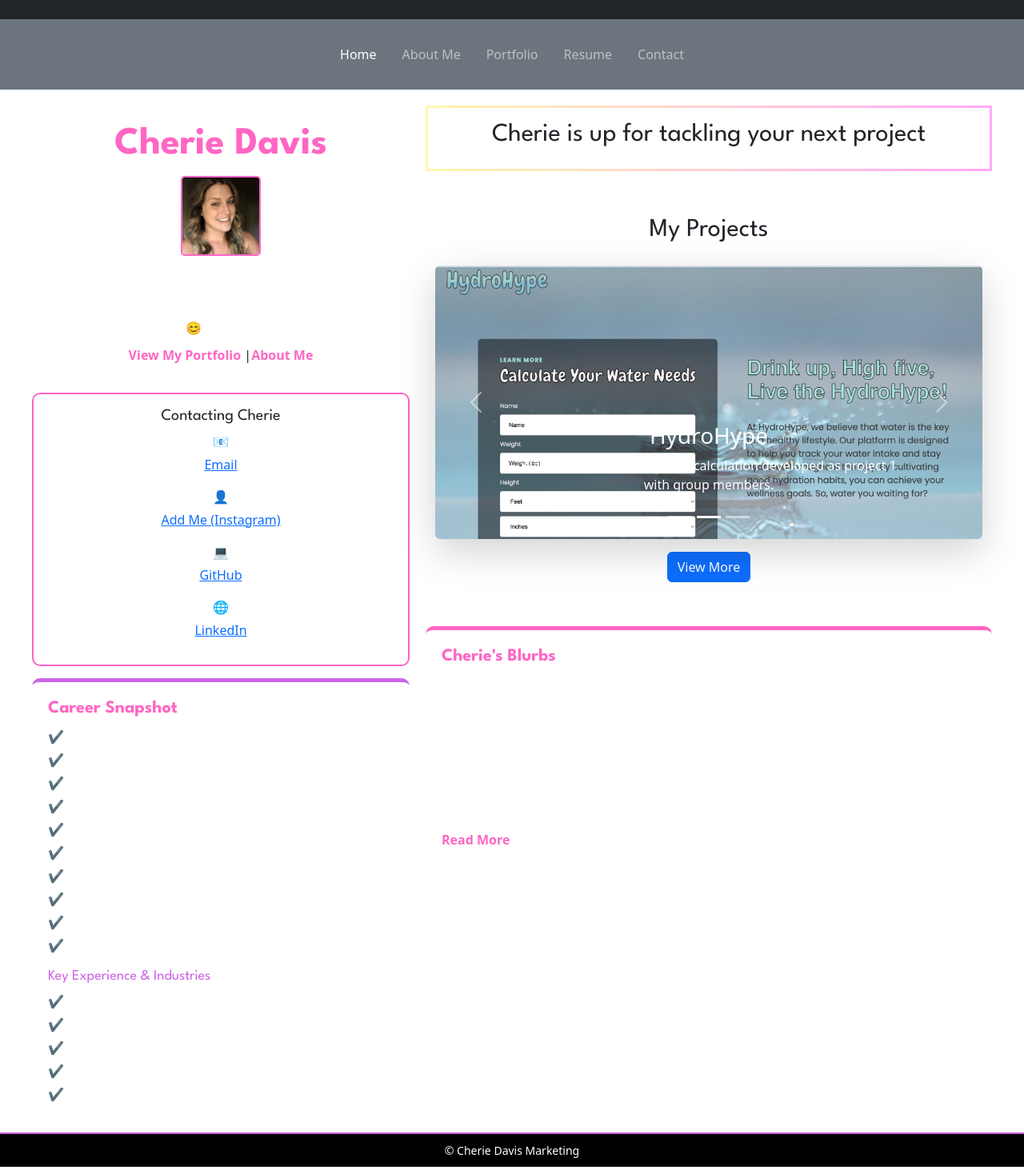
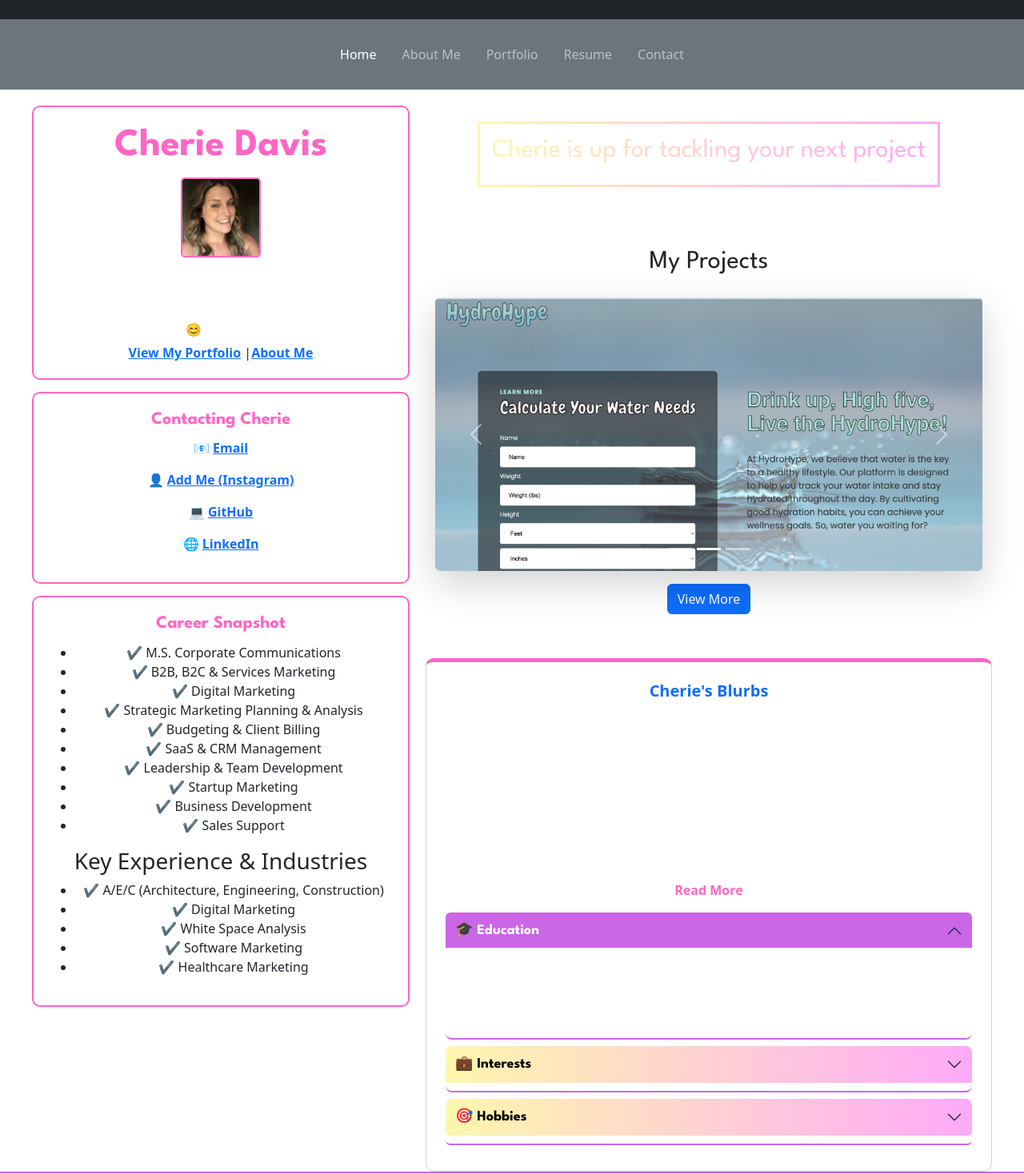
Before and after one commit to cdavis126/portfolio, a React (Vite) app: page / in a window 1280 px wide. Shown: the part 42-1510 px from the top of the page at 80% size. Built offline with nearby package versions, Linux system fonts and the light colour scheme.

Commit message:
updating home page

```diff
--- a/src/components/AboutMeSnippet.jsx
+++ b/src/components/AboutMeSnippet.jsx
@@ -1,19 +1,47 @@
 import '../styles/home.css';
+import Accordion from 'react-bootstrap/Accordion';
+import Card from 'react-bootstrap/Card';
 
 const AboutMeSnippet = () => {
   return (
-    <section className="about-me-snippet">
-      <h2>Cherie's Blurbs</h2>
-      <p>
+    <Card className="about-me-snippet p-4">
+      <Card.Title className="text-primary fw-bold">Cherie's Blurbs</Card.Title>
+      <Card.Text>
         Dedicated marketing and communications professional with over a decade of experience in the field.
         Expertise spans strategic communications, digital marketing, branding, social media, public relations,
         and marketing research. Recently, my focus has been on website development and SEO, leveraging my skills
         to create optimized, high-performing websites. I also have experience in marketing/competitive analysis,
         sponsorship development, and account management. Looking ahead, I plan to expand my portfolio with more
         apps and projects, integrating my marketing expertise with innovative digital solutions.
-      </p>
+      </Card.Text>
+
       <a href="/about" className="read-more">Read More</a>
-    </section>
+
+      {/* Bootstrap Accordion */}
+      <Accordion defaultActiveKey="0" className="mt-3">
+        <Accordion.Item eventKey="0">
+          <Accordion.Header>🎓 Education</Accordion.Header>
+          <Accordion.Body>
+            <p><strong>B.A. Public Relations</strong> - Marshall University</p>
+            <p><strong>M.S. Corporate & Public Communications</strong> - Florida State University</p>
+          </Accordion.Body>
+        </Accordion.Item>
+
+        <Accordion.Item eventKey="1">
+          <Accordion.Header>💼 Interests</Accordion.Header>
+          <Accordion.Body>
+            <p>SEO, Digital Marketing, Google Ads, AI & Websites</p>
+          </Accordion.Body>
+        </Accordion.Item>
+
+        <Accordion.Item eventKey="2">
+          <Accordion.Header>🎯 Hobbies</Accordion.Header>
+          <Accordion.Body>
+            <p>Reading, hanging with my cats, learning astrology, brewing beer, and running.</p>
+          </Accordion.Body>
+        </Accordion.Item>
+      </Accordion>
+    </Card>
   );
 };
 
--- a/src/components/ProjectsCarousel.jsx
+++ b/src/components/ProjectsCarousel.jsx
@@ -11,18 +11,10 @@ const ProjectsCarousel = () => {
       <Carousel className="shadow-lg rounded">
         <CarouselItem>
           <img src={project1} className="d-block w-100 rounded" alt="Programify" />
-          <Carousel.Caption>
-            <h3>Programify</h3>
-            <p>PERN stack application developed as project 2 with group members.</p>
-          </Carousel.Caption>
         </CarouselItem>
 
         <CarouselItem>
           <img src={project2} className="d-block w-100 rounded" alt="HydroHype" />
-          <Carousel.Caption>
-            <h3>HydroHype</h3>
-            <p>Water tracker and hydration calculation developed as project 1 with group members.</p>
-          </Carousel.Caption>
         </CarouselItem>
 
         <CarouselItem>
--- a/src/pages/home.jsx
+++ b/src/pages/home.jsx
@@ -3,7 +3,7 @@ import ContactBox from '../components/contactbox';
 import CareerSnapshot from '../components/CareerSnapshot';
 import StatusBox from '../components/statusbox';
 import ProjectsCarousel from '../components/ProjectsCarousel';
-import AboutMeSnippet from '../components/aboutMeSnippet';
+import AboutMeSnippet from '../components/AboutMeSnippet';
 import '../styles/home.css';
 
 const Home = () => {
--- a/src/styles/footer.css
+++ b/src/styles/footer.css
@@ -1,8 +1,8 @@
 .footer {
-    background-color: var(--bg-black);
-    color: var(--text-white);
-    text-align: center;
-    padding: 10px;
-    font-size: 14px;
-    border-top: 2px solid var(--secondary-purple);
-  }
+  background-color: rgba(203, 102, 230, 0.12); /* Soft transparent purple */
+  color: var(--text-white);
+  text-align: center;
+  padding: 20px 10px 10px; /* Added 20px top padding */
+  font-size: 14px;
+  border-top: 2px solid var(--secondary-purple);
+}
--- a/src/styles/global.css
+++ b/src/styles/global.css
@@ -1,7 +1,7 @@
-/* Import Google Fonts */
+/* ========== IMPORT GOOGLE FONTS ========== */
 @import url('https://fonts.googleapis.com/css2?family=League+Spartan:wght@400;700&family=Quicksand:wght@400;600&display=swap');
 
-/* Define CSS Variables */
+/* ========== DEFINE CSS VARIABLES ========== */
 :root {
   --primary-pink: #FF66C4;
   --secondary-purple: #CB66E6;
@@ -12,7 +12,7 @@
   --font-body: 'Quicksand', sans-serif;
 }
 
-/* Bootstrap-Compatible Global Styles */
+/* ========== GLOBAL BODY STYLES ========== */
 body {
   margin: 0;
   padding: 0;
@@ -21,13 +21,13 @@ body {
   font-family: var(--font-body);
 }
 
-/* Typography */
+/* ========== TYPOGRAPHY ========== */
 h1, h2 {
   font-family: var(--font-heading);
 }
 
 h1 {
-  font-size: 3rem; /* Bootstrap uses rem */
+  font-size: 3rem; /* Matches Bootstrap rem scaling */
   font-weight: bold;
   color: var(--primary-pink);
 }
@@ -42,29 +42,102 @@ p {
   color: var(--text-white);
 }
 
-/* Links */
+/* ========== LINKS ========== */
 a {
   text-decoration: none;
   color: var(--primary-pink);
+  font-weight: bold;
 }
 
 a:hover {
   color: var(--secondary-purple);
 }
 
-/* Bootstrap-Specific Adjustments */
+/* ========== BUTTON STYLES ========== */
 .btn-custom {
   background: var(--gradient);
   border: none;
   color: var(--text-white);
+  font-weight: bold;
 }
 
 .btn-custom:hover {
   background: var(--secondary-purple);
 }
 
-/* Bootstrap Grid Helper */
+/* ========== BOOTSTRAP GRID HELPERS ========== */
 .container {
   max-width: 1200px;
   padding: 1rem;
 }
+
+/* ========== BOX / CARD STYLES (RESTORED) ========== */
+.profile-box,
+.contact-box,
+.career-box,
+.projects-carousel,
+.about-me-snippet {
+  background-color: rgba(255, 255, 255, 0.1);
+  padding: 20px;
+  border-radius: 10px;
+  border: 2px solid var(--primary-pink);
+  text-align: center;
+}
+
+.profile-box h2,
+.contact-box h2,
+.career-box h2,
+.projects-carousel h2,
+.about-me-snippet h2 {
+  font-size: 22px;
+  font-family: var(--font-heading);
+  font-weight: bold;
+  color: var(--primary-pink);
+  margin-bottom: 10px;
+}
+
+/* ====== ACCORDION (PRESERVED & FIXED) ====== */
+.accordion {
+  background-color: transparent;
+  border-radius: 10px;
+  margin-top: 15px;
+}
+
+.accordion-item {
+  background: rgba(255, 255, 255, 0.1);
+  border: none;
+  border-bottom: 2px solid var(--secondary-purple); /* Accent Border */
+  border-radius: 8px;
+  margin-bottom: 8px;
+  overflow: hidden;
+}
+
+.accordion-button {
+  background: var(--gradient);
+  font-family: var(--font-heading);
+  font-size: 18px;
+  font-weight: bold;
+  color: var(--bg-black);
+  border: none;
+  box-shadow: none;
+  padding: 12px;
+}
+
+.accordion-button:hover {
+  background: var(--primary-pink);
+  color: var(--text-white);
+}
+
+.accordion-button:not(.collapsed) {
+  background: var(--secondary-purple);
+  color: var(--text-white);
+}
+
+.accordion-body {
+  font-size: 16px;
+  font-family: var(--font-body);
+  color: var(--text-white);
+  background-color: rgba(255, 255, 255, 0.05);
+  padding: 12px;
+  border-radius: 5px;
+}
--- a/src/styles/home.css
+++ b/src/styles/home.css
@@ -1,3 +1,4 @@
+/* ======= HOME PAGE LAYOUT ======= */
 .home {
   display: flex;
   gap: 20px;
@@ -22,16 +23,17 @@
   gap: 15px;
 }
 
-  /* Profile Box */
+/* ======= PROFILE SECTION ======= */
 .profile-box {
   background-color: rgba(255, 255, 255, 0.1);
   padding: 20px;
   border-radius: 10px;
   text-align: center;
+  border: 2px solid var(--primary-pink); /* Ensuring consistency */
 }
 
 .profile-name {
-    font-size: 48.2px; /* Matches brand font size */
+  font-size: 48.2px;
   font-family: var(--font-heading);
   font-weight: bold;
   color: var(--primary-pink);
@@ -50,163 +52,16 @@
   margin: 5px 0;
 }
 
-  .profile-links {
-    margin-top: 10px;
-  }
-
-  .profile-links a {
-    font-weight: bold;
-    color: var(--primary-pink);
-    text-decoration: none;
-  }
-
-  .profile-links a:hover {
-    color: var(--secondary-purple);
-  }
-
-
-  /* Mood (Optional Toggle Effect) */
-  .mood {
-    font-style: italic;
-    font-weight: bold;
-    color: var(--secondary-purple);
-  }
-
-  /* Contact Box */
-  .contact-box {
-    background-color: rgba(255, 255, 255, 0.1);
-    padding: 15px;
-    border-radius: 10px;
-    text-align: center;
-    border: 2px solid var(--primary-pink);
-  }
-
-  .contact-box h2 {
-    font-size: 20px;
-  }
-
-  .contact-box a {
-    display: block;
-    margin: 5px 0;
-  }
-
-  /* Career Snapshot */
-  .career-box {
-    background-color: rgba(255, 255, 255, 0.1);
-    padding: 20px;
-    border-radius: 10px;
-    border-top: 5px solid var(--secondary-purple); /* Thick top border */
-  }
-
-  .career-box h2 {
-    font-size: 22px;
-    font-family: var(--font-heading);
-    font-weight: bold;
-    color: var(--primary-pink);
-    margin-bottom: 10px;
-  }
-
-  .career-box h3 {
-    font-size: 18px;
-    font-family: var(--font-heading);
-    color: var(--secondary-purple);
-    margin-top: 15px;
-  }
-
-  .career-box ul {
-    list-style: none;
-    padding-left: 0;
-  }
-
-  .career-box li {
-    font-size: 16px;
-    font-family: var(--font-body);
-    color: var(--text-white);
-    margin-bottom: 5px;
-  }
-
-
-  /* Status Box */
-  .status-box {
-    border: 3px solid;
-    border-image: var(--gradient) 1;
-    padding: 15px;
-    text-align: center;
-    font-size: 20px;
-    font-weight: bold;
-  }
-
-  /* Project Carousel */
-  .projects-carousel {
-    padding: 15px;
-    background-color: rgba(255, 255, 255, 0.1);
-    border-radius: 10px;
-    text-align: center;
-  }
-
-  .projects-carousel h2 {
-    font-size: 22px;
-    font-family: var(--font-heading);
-    font-weight: bold;
-    color: var(--primary-pink);
-    margin-bottom: 10px;
-  }
-
-  /* Carousel text overlay */
-  .carousel-text {
-    position: absolute;
-    bottom: 10px;
-    left: 0;
-    width: 100%;
-    background: rgba(0, 0, 0, 0.7);
-    color: var(--text-white);
-    text-align: center;
-    padding: 10px;
-    border-radius: 0 0 10px 10px;
-  }
-
-  .carousel-text h3 {
-    font-size: 20px;
-    font-family: var(--font-heading);
-    font-weight: bold;
-    color: var(--primary-pink);
-  }
-
-  .carousel-text p {
-    font-size: 14px;
-    font-family: var(--font-body);
-    color: var(--text-white);
-    margin-top: 5px;
-  }
-
-  .view-more {
-    display: block;
-    text-align: center;
-    margin-top: 10px;
-    padding: 8px;
-    background: var(--gradient);
-    color: var(--bg-black);
-    font-weight: bold;
-    text-transform: uppercase;
-    border-radius: 5px;
-    width: fit-content;
-    margin-left: auto;
-    margin-right: auto;
-  }
-
-  .view-more:hover {
-    opacity: 0.8;
-  }
-
-
-  /* About Me Snippet */
+/* ======= ABOUT ME SNIPPET ======= */
 .about-me-snippet {
   background-color: rgba(255, 255, 255, 0.1);
   padding: 20px;
   border-radius: 10px;
-    border-top: 5px solid var(--primary-pink); /* Thick top border */
+  border-top: 5px solid var(--primary-pink);
+  text-align: center;
 }
 
+/* Avoids duplicate styles from Global.css */
 .about-me-snippet h2 {
   font-size: 22px;
   font-family: var(--font-heading);
@@ -220,6 +75,7 @@
   font-family: var(--font-body);
   color: var(--text-white);
   line-height: 1.5;
+  margin-bottom: 15px;
 }
 
 .read-more {
@@ -235,3 +91,72 @@
   color: var(--secondary-purple);
   text-decoration: underline;
 }
+
+/* ======= ACCORDION STYLING ======= */
+.accordion {
+  background-color: transparent;
+  border-radius: 10px;
+  margin-top: 15px;
+}
+
+.accordion-item {
+  background: rgba(255, 255, 255, 0.1);
+  border: none;
+  border-bottom: 2px solid var(--secondary-purple);
+  border-radius: 8px;
+  margin-bottom: 8px;
+  overflow: hidden;
+}
+
+.accordion-button {
+  background: var(--gradient);
+  font-family: var(--font-heading);
+  font-size: 18px;
+  font-weight: bold;
+  color: var(--bg-black);
+  border: none;
+  box-shadow: none;
+  padding: 12px;
+}
+
+.accordion-button:hover {
+  background: var(--primary-pink);
+  color: var(--text-white);
+}
+
+.accordion-button:not(.collapsed) {
+  background: var(--secondary-purple);
+  color: var(--text-white);
+}
+
+.accordion-body {
+  font-size: 16px;
+  font-family: var(--font-body);
+  color: var(--text-white);
+  background-color: rgba(255, 255, 255, 0.05);
+  padding: 12px;
+  border-radius: 5px;
+}
+
+/* ======= STATUS BOX ======= */
+.status-box {
+  border: 3px solid;
+  border-image: var(--gradient) 1; /* Gradient Border */
+  padding: 15px;
+  text-align: center;
+  font-size: 20px;
+  font-weight: bold;
+  background-color: rgba(255, 255, 255, 0.1); /* Subtle Background */
+  border-radius: 10px;
+  color: var(--primary-pink);
+  max-width: 600px;
+  margin: 20px auto;
+}
+
+/* Ensuring the text gets the gradient effect */
+.status-box h2 {
+  background: var(--gradient);
+  -webkit-background-clip: text;
+  -webkit-text-fill-color: transparent;
+  font-family: var(--font-heading);
+}
```
Lines whose indentation alone changed are shown as unchanged.
